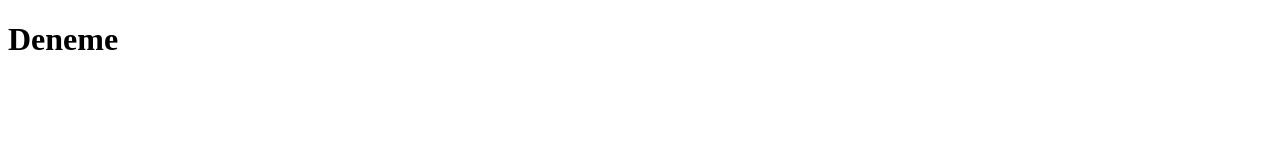
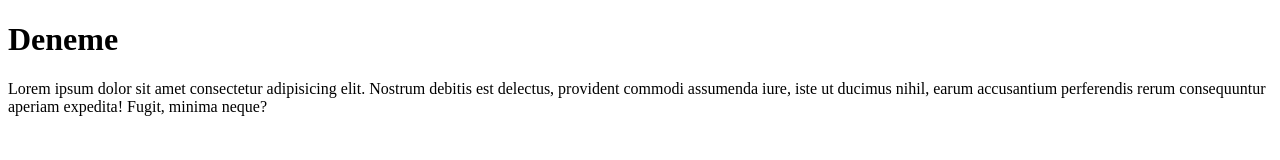
Before and after one commit to azizkaymazgoit/html-new-2, a plain HTML site: page index.html in a window 1280 px wide. Drawn offline with Linux system fonts and the light colour scheme.

Commit message:
diğer bir commit

```diff
--- a/index.html
+++ b/index.html
@@ -8,6 +8,7 @@
 <body>
 
     <h1>Deneme</h1>
+    <p>Lorem ipsum dolor sit amet consectetur adipisicing elit. Nostrum debitis est delectus, provident commodi assumenda iure, iste ut ducimus nihil, earum accusantium perferendis rerum consequuntur aperiam expedita! Fugit, minima neque?</p>
 
 </body>
 </html>
```
